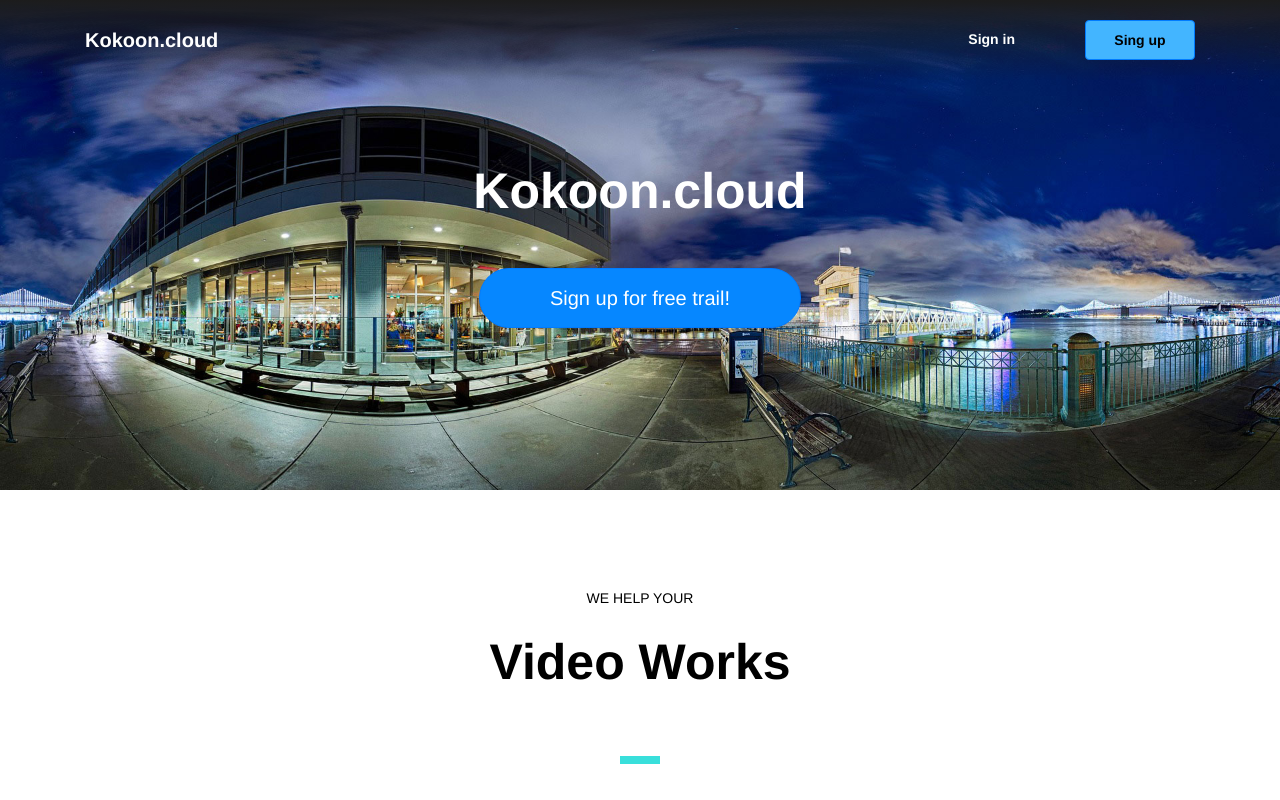
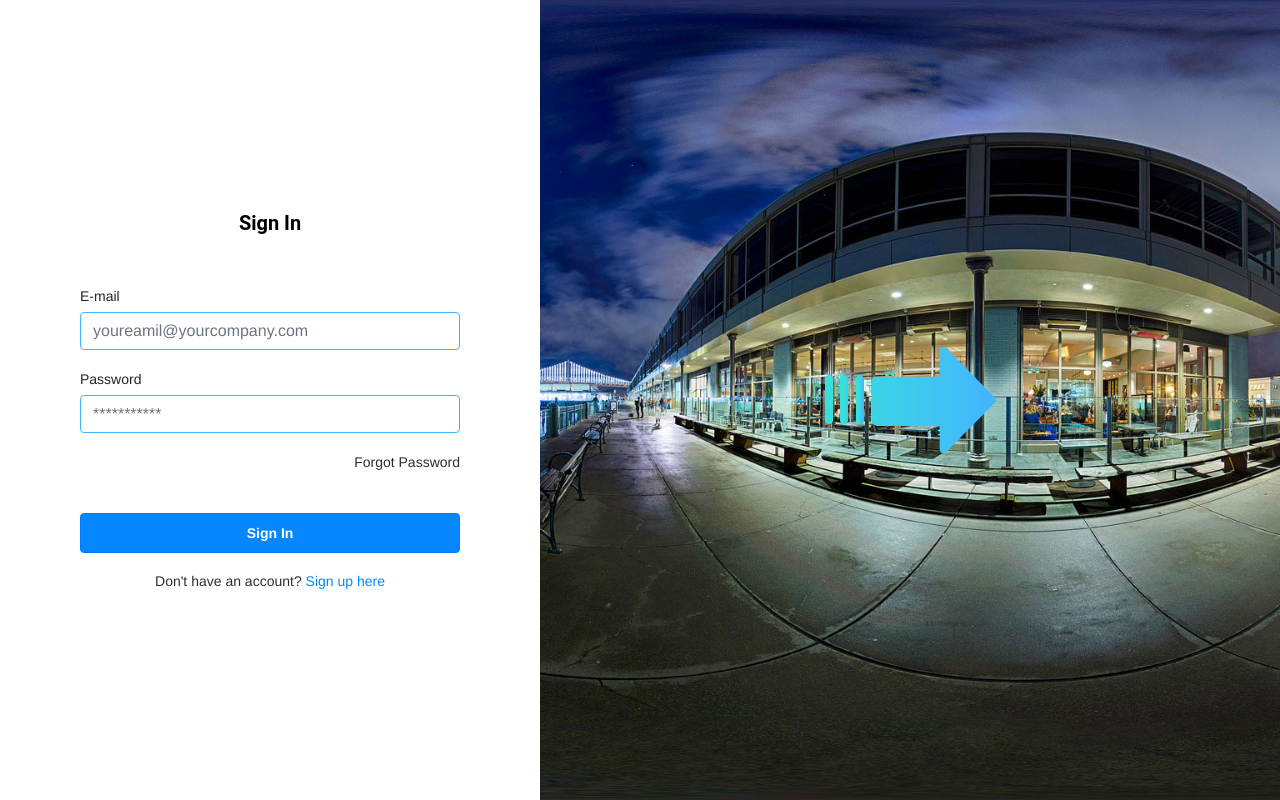
Before and after one commit to smartDev0/kokoon, a React (Create React App) app: page /auth/login in a window 1280 px wide. Shown: the top 800 px of the page. Built offline with nearby package versions, Linux system fonts and the light colour scheme.

Commit message:
add sing in page

```diff
--- a/package.json
+++ b/package.json
@@ -7,6 +7,7 @@
     "@testing-library/react": "^9.5.0",
     "@testing-library/user-event": "^7.2.1",
     "bootstrap": "^4.5.2",
+    "history": "^5.0.0",
     "jquery": "^3.5.1",
     "react": "^16.13.1",
     "react-bootstrap": "^1.3.0",
--- a/src/index.css
+++ b/src/index.css
@@ -11,3 +11,9 @@ code {
   font-family: source-code-pro, Menlo, Monaco, Consolas, 'Courier New',
     monospace;
 }
+.auth-container{
+  height: 100vh;
+  width: 100%;
+  top: 0px;
+  left: 0px;
+}
--- a/src/scenes/App.js
+++ b/src/scenes/App.js
@@ -5,7 +5,7 @@ import {
     Switch,
     Redirect
 } from 'react-router-dom';
-
+import Auth from './Auth/Auth';
 import Home from './Home/Home';
 
 class App extends React.Component {
@@ -14,9 +14,9 @@ class App extends React.Component {
             <main>
                 <Router>
                     <Switch>
-                        {/* <Route path="/login" exact render={props => <Login {...props} />} />
-                        <Route path="/404" exact render={props => <Page404 {...props} />} /> */}
-                        <Route path="/" render={props => <Home {...props} />} />
+                        <Route path="/auth" render={props => <Auth {...props} />} />
+                        {/* <Route path="/404" exact render={props => <Page404 {...props} />} /> */}
+                        <Route path="/" exact render={props => <Home {...props} />} />
                         {/* <Redirect to="/404" /> */}
                     </Switch>
                 </Router>
--- /dev/null
+++ b/src/scenes/Auth/Auth.js
@@ -0,0 +1,31 @@
+import React from 'react';
+import { Route, Switch, Redirect } from 'react-router-dom';
+/** Import components */
+import Login from './scenes/Login/Login';
+/** Import css */
+import './index.css';
+
+class Auth extends React.Component {
+    constructor(props) {
+        super(props)
+    }
+
+    componentDidMount() {
+        // if (this.props.location.pathname === '/auth') {
+        //     window.location.href = '/auth/login';
+        // }
+    }
+
+    render() {
+        return (
+            <div className="auth-container">
+                <div>
+                    <Switch>
+                        <Route path="/auth/login" component={Login}/>
+                    </Switch>
+                </div>
+            </div>
+        )
+    }
+}
+export default Auth;
--- /dev/null
+++ b/src/scenes/Auth/index.css
@@ -0,0 +1,111 @@
+.auth-img {
+    width: calc(100% - 540px);
+    height: 100vh;
+    background-image: url('./../../assets/imgs/background.jpg');
+    background-size: cover;
+}
+
+.auth-main {
+    width: 540px;
+    height: 100vh;
+    padding: 0 80px;
+    display: flex;
+    justify-content: center;
+    align-items: center;
+}
+
+.auth-title {
+    font-family: Roboto;
+    font-size: 20px;
+    font-weight: bold;
+    font-stretch: normal;
+    font-style: normal;
+    line-height: normal;
+    letter-spacing: normal;
+    text-align: center;
+    color: black;
+}
+
+.form-label {
+    font-family: Helvetica;
+    font-size: 14px;
+    font-weight: normal;
+    font-stretch: normal;
+    font-style: normal;
+    line-height: normal;
+    letter-spacing: normal;
+}
+
+.auth-input-text {
+    font-family: Helvetica;
+    font-size: 16px;
+    font-weight: normal;
+    font-stretch: normal;
+    font-style: normal;
+    line-height: normal;
+    letter-spacing: normal;
+    width: 100%;
+    border-radius: 4px;
+    border: solid 1px #43b5ff;
+    background-color: white;
+}
+
+.forgot-label {
+    font-family: Helvetica;
+    font-size: 14px;
+    font-weight: normal;
+    font-stretch: normal;
+    font-style: normal;
+    line-height: normal;
+    letter-spacing: normal;
+    text-align: right;
+    color: #2e2e2e;
+    text-decoration: none !important;
+}
+
+.forgot-label:hover {
+    color: #2e2e2e;
+}
+
+.auth-button {
+    width: 100%;
+    height: 40px;
+    border-radius: 4px;
+    background-color: #0687ff;
+    font-family: Helvetica;
+    font-size: 14px;
+    font-weight: bold;
+    font-stretch: normal;
+    font-style: normal;
+    line-height: normal;
+    letter-spacing: normal;
+    text-align: center;
+    color: white;
+}
+
+.acitve-text {
+    color: #0687ff;
+}
+
+.acitve-text:hover {
+    color: #0687ff;
+    opacity: 0.6;
+}
+
+.mt-20 {
+    margin-top: 20px;
+}
+
+@media only screen and (max-width: 768px) {
+    .auth-img{
+        display: none!important;
+    }
+    .auth-main{
+        width: 100%;
+    }
+}
+@media only screen and (max-width: 376px) {
+    .auth-main {
+        padding: 16px;
+    }
+}
--- /dev/null
+++ b/src/scenes/Auth/scenes/Login/Login.js
@@ -0,0 +1,42 @@
+import React from 'react';
+import { Button } from 'react-bootstrap';
+import { Link } from 'react-router-dom';
+import Arrow from './../../../../assets/imgs/arrow.svg'
+class Login extends React.Component {
+    render() {
+        return (
+            <div className="d-flex">
+                <div className="auth-main">
+                    <form className="w-100">
+                        <div className="auth-title">
+                            Sign In
+                        </div>
+                        <br />
+                        <br />
+                        <div className="form-group">
+                            <label className="form-label">E-mail</label>
+                            <input className="form-control auth-input-text" placeholder="youreamil@yourcompany.com" type="email"></input>
+                        </div>
+                        <div className="form-group">
+                            <label className="form-label">Password</label>
+                            <input className="form-control auth-input-text" placeholder="***********" type="password"></input>
+                        </div>
+                        <div className="form-group text-right">
+                            <Link to="/" className="forgot-label">Forgot Password</Link>
+                        </div>
+                        <br></br>
+                        <Button className="auth-button">Sign In</Button>
+                        <br/>
+                        <div className="text-center forgot-label mt-20">
+                            Don't have an account? <Link to="/" className="forgot-label acitve-text">Sign up here</Link>
+                        </div>
+                    </form>
+                </div>
+                <div className="auth-img d-v-center">
+                    <img src={Arrow} alt=""/>
+                </div>
+            </div>
+        )
+    }
+}
+export default Login;
--- a/src/scenes/Home/Home.js
+++ b/src/scenes/Home/Home.js
@@ -1,5 +1,5 @@
 import React from 'react';
-import { Route, Redirect, Switch } from 'react-router-dom';
+import { Route, Switch } from 'react-router-dom';
 /** Import components */
 import TopNav from './components/TopNav/TopNav';
 import Landing from './scenes/Landing/Landing';
--- a/src/scenes/Home/components/TopNav/TopNav.js
+++ b/src/scenes/Home/components/TopNav/TopNav.js
@@ -15,7 +15,7 @@ class TopNav extends React.Component {
                         <Nav className="mr-auto">
                         </Nav>
                         <Form inline>
-                            <Link to="/" className="sign-in">Sign in</Link>
+                            <Link to="/auth/login" className="sign-in">Sign in</Link>
                             <Button className="sign-up">Sing up</Button>
                         </Form>
                     </Container>
```
Also changed, not shown: src/scenes/Home/scenes/Landing/index.css (+85 -41 lines), src/assets/imgs/arrow.svg (added), src/scenes/Auth/scenes/Forgot/Forgot.js (added), src/scenes/Auth/scenes/Register/Register.js (added), src/scenes/Auth/scenes/Reset/Reset.js (added), 1 other file (tests, documents, lock files or other folders).
